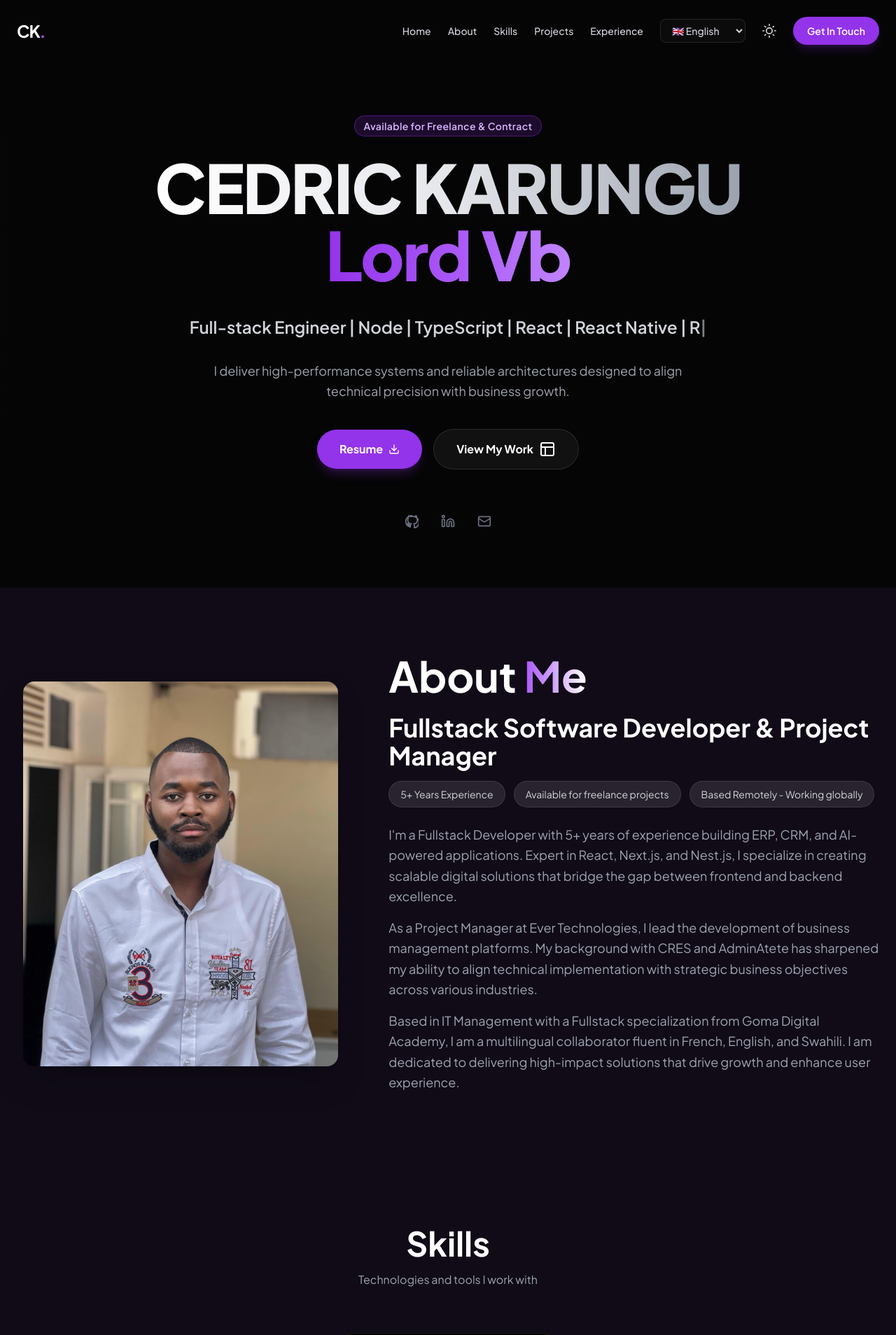
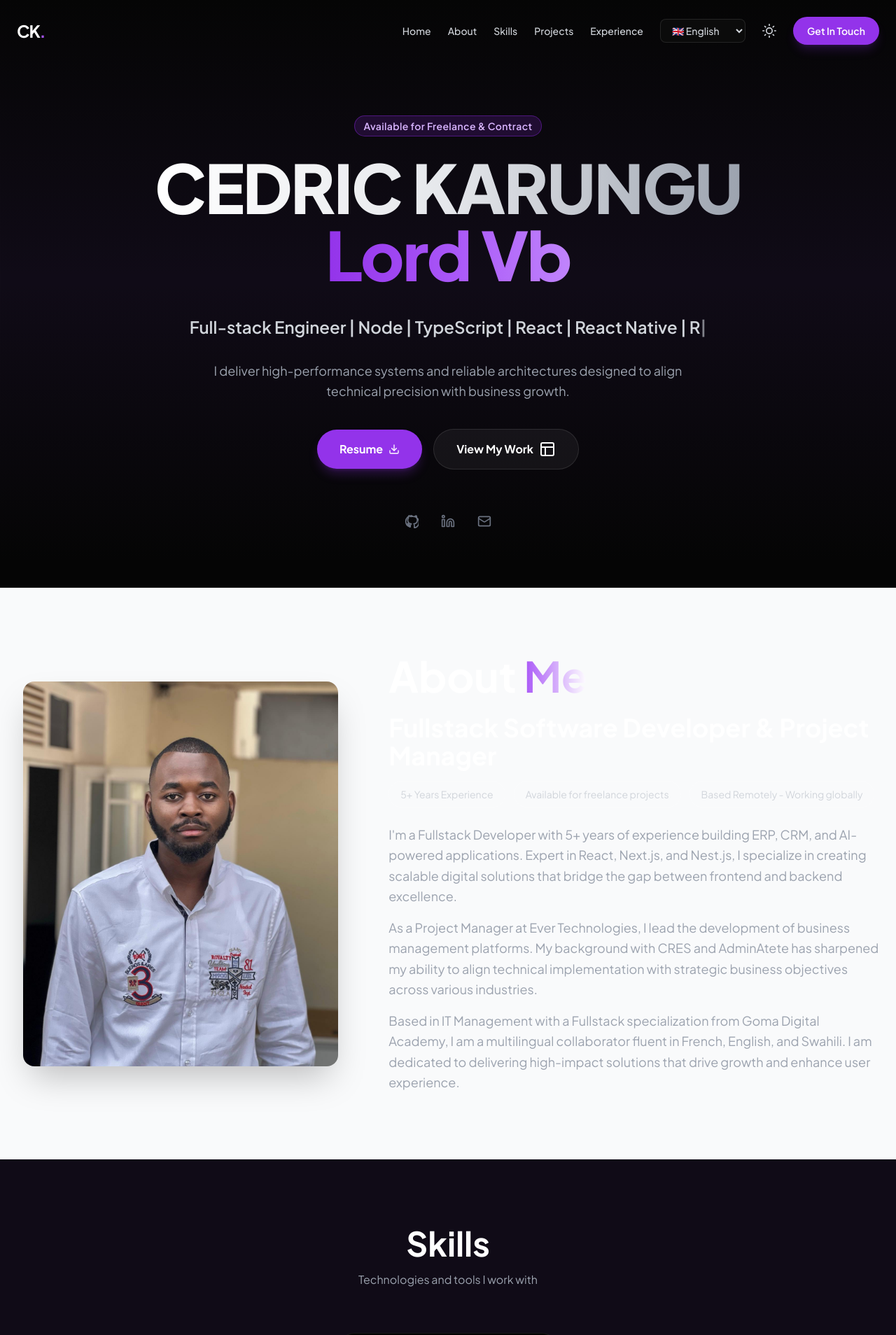
Before and after one commit to Cedric921/cedric-karungu, a Next.js app: page /en in a window 1280 px wide. Shown: the top 1908 px of the page at 70% size. Built offline with nearby package versions, Linux system fonts and the light colour scheme.

Commit message:
improve: update ui & styles

```diff
--- a/src/components/AboutMe.tsx
+++ b/src/components/AboutMe.tsx
@@ -8,7 +8,7 @@ const About: React.FC = () => {
   const [isImageHovered, setIsImageHovered] = useState<boolean>(false);
 
   return (
-    <section id="about" className="mt-[40px] py-24 scroll-mt-28 bg-gray-50 dark:bg-[#100B17] transition-colors duration-300 min-h-screen" ref={ref}>
+    <section id="about" className="mt-[40px] py-24 scroll-mt-28 bg-gray-50 transition-colors duration-300 min-h-screen" ref={ref}>
       <div className="max-w-7xl mx-auto px-6">
         <div className="text-center mb-16 lg:hidden">
           <h2 className={`text-3xl md:text-5xl font-bold mb-4 text-gray-900 dark:text-white transition-all duration-1000 ${isVisible ? 'opacity-100 translate-y-0' : 'opacity-0 translate-y-10'}`}>
--- a/src/components/Hero.tsx
+++ b/src/components/Hero.tsx
@@ -39,7 +39,7 @@ const Hero: React.FC = () => {
   }, [currentTitle, isDeleting, titleIndex, typingSpeed, titles]);
 
   return (
-    <section id="home" className="relative min-h-screen flex flex-col items-center justify-center pt-20 overflow-hidden scroll-mt-28" ref={ref}>
+    <section id="home" className="relative min-h-screen flex flex-col items-center justify-center dark:bg-[#100B17] pt-20 overflow-hidden scroll-mt-28" ref={ref}>
       <div className="absolute inset-0 bg-grid-black dark:bg-grid-white opacity-[0.05] dark:opacity-[0.1] pointer-events-none" />
       <div className="absolute inset-0 bg-gradient-to-b from-white via-transparent to-white dark:from-[#050505] dark:via-transparent dark:to-[#050505] pointer-events-none" />
       <div className="absolute top-1/2 left-1/2 -translate-x-1/2 -translate-y-1/2 w-[300px] h-[300px] md:w-[600px] md:h-[600px] bg-accent-600/20 dark:bg-accent-600/30 rounded-full blur-[80px] md:blur-[120px] -z-10" />
```
